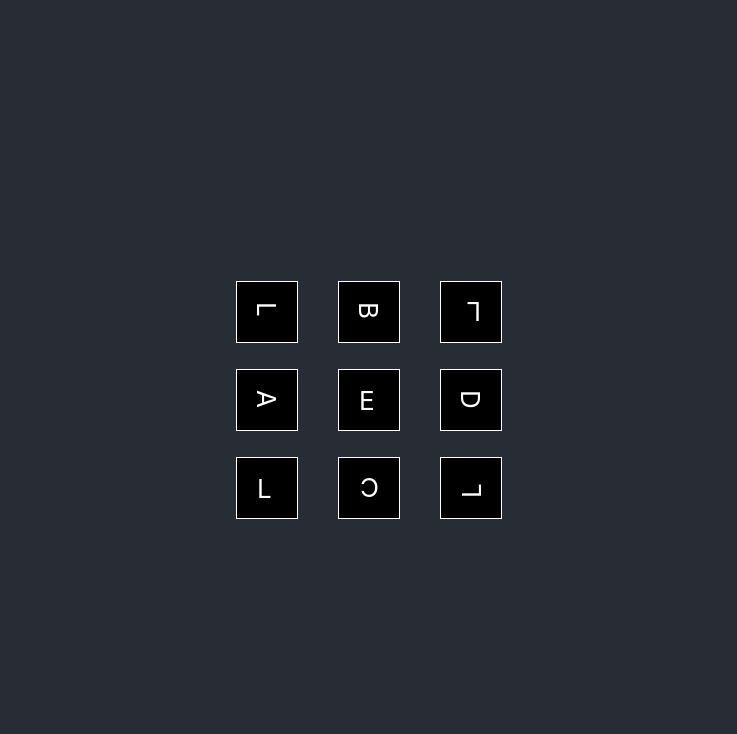
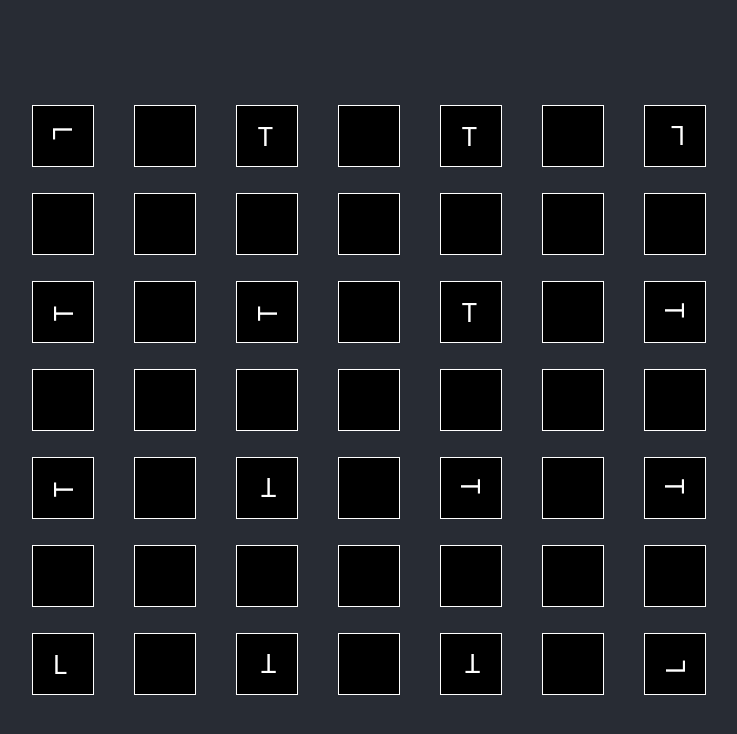
Before and after one commit to nicoletademaru/labrynth, a React (Create React App) app: page / in a window 1280 px wide. Shown: the top 734 px of the page, without its empty margins (311-1048 px from the left). Built offline with nearby package versions, Linux system fonts and the light colour scheme.

Commit message:
Created full board with fixed tiles

```diff
--- a/src/components/board/board.jsx
+++ b/src/components/board/board.jsx
@@ -15,49 +15,75 @@ export default function Board(props) {
 
     return orientations[Math.floor(Math.random()* orientations.length)]
   }
+  const nonfixedTilesArray = [];
 
-  const nonfixedTiles = [
-    {
+  for (let i = 0; i < 34; i++) {
+    let tile = {
       spawn: 0,
-      treasure: "",
       orientation: getRandOrientation(),
-      shape: "A",
       extra: false,
-      used: false
-    },
-    {
-      spawn: 0,
-      treasure: "",
-      orientation: getRandOrientation(),
-      shape: "B",
-      extra: false,
-      used: false
-    },
-    {
-      spawn: 0,
-      treasure: "",
-      orientation: getRandOrientation(),
-      shape: "C",
-      extra: false,
-      used: false
-    },
-    {
-      spawn: 0,
-      treasure: "",
-      orientation: getRandOrientation(),
-      shape: "D",
-      extra: false,
-      used: false
-    },
-    {
-      spawn: 0,
-      treasure: "",
-      orientation: getRandOrientation(),
-      shape: "E",
-      extra: false,
-      used: false
-    },
-  ];
+      used: false,
+    }
+
+    if (i === 0) tile.extra = true;
+
+    switch (true) {
+      case (i < 15):
+        tile.shape = "L";
+        break;
+      case (i < 21):
+        tile.shape = "T";
+        break;
+      default:
+        tile.shape = "I"
+        break;
+    }
+
+    nonfixedTilesArray.push(tile)
+  }
+
+  // const nonfixedTiles = [
+  //   {
+  //     spawn: 0,
+  //     treasure: "",
+  //     orientation: getRandOrientation(),
+  //     shape: "A",
+  //     extra: false,
+  //     used: false
+  //   },
+  //   {
+  //     spawn: 0,
+  //     treasure: "",
+  //     orientation: getRandOrientation(),
+  //     shape: "B",
+  //     extra: false,
+  //     used: false
+  //   },
+  //   {
+  //     spawn: 0,
+  //     treasure: "",
+  //     orientation: getRandOrientation(),
+  //     shape: "C",
+  //     extra: false,
+  //     used: false
+  //   },
+  //   {
+  //     spawn: 0,
+  //     treasure: "",
+  //     orientation: getRandOrientation(),
+  //     shape: "D",
+  //     extra: false,
+  //     used: false
+  //   },
+  //   {
+  //     spawn: 0,
+  //     treasure: "",
+  //     orientation: getRandOrientation(),
+  //     shape: "E",
+  //     extra: false,
+  //     used: false
+  //   },
+  // ];
   const fixedBoard = [
     [{
       spawn: 1,
@@ -67,52 +93,138 @@ export default function Board(props) {
       extra: false,
       used: true
     }, null, {
+      spawn: 0,
+      treasure: "",
+      orientation: 270,
+      shape: "T",
+      extra: false,
+      used: true
+    }, null, {
+      spawn: 0,
+      treasure: "",
+      orientation: 270,
+      shape: "T",
+      extra: false,
+      used: true
+    }, null, {
       spawn: 2,
       treasure: "",
       orientation: 0,
       shape: "L",
       extra: false,
       used: true
+    }
+  ],
+    [null, null, null, null, null, null, null],
+    [{
+      spawn: 0,
+      treasure: "",
+      orientation: 0,
+      shape: "T",
+      extra: false,
+      used: true
+    }, null,{
+      spawn: 0,
+      treasure: "",
+      orientation: 270,
+      shape: "T",
+      extra: false,
+      used: true
+    }, null,{
+      spawn: 0,
+      treasure: "",
+      orientation: 180,
+      shape: "T",
+      extra: false,
+      used: true
+    }, null,{
+      spawn: 0,
+      treasure: "",
+      orientation: 180,
+      shape: "T",
+      extra: false,
+      used: true
     }],
-    [null, null, null],
+    [null, null, null, null, null, null, null],
     [{
-      spawn: 4,
+      spawn: 0,
+      treasure: "",
+      orientation: 0,
+      shape: "T",
+      extra: false,
+      used: true
+    }, null,{
+      spawn: 0,
+      treasure: "",
+      orientation: 0,
+      shape: "T",
+      extra: false,
+      used: true
+    }, null,{
+      spawn: 0,
+      treasure: "",
+      orientation: 90,
+      shape: "T",
+      extra: false,
+      used: true
+    }, null,{
+      spawn: 0,
+      treasure: "",
+      orientation: 180,
+      shape: "T",
+      extra: false,
+      used: true
+    }],
+    [null, null, null, null, null, null, null],
+    [{
+      spawn: 3,
       treasure: "",
       orientation: 180,
       shape: "L",
       extra: false,
       used: true
     }, null, {
-      spawn: 3,
+      spawn: 0,
+      treasure: "",
+      orientation: 90,
+      shape: "T",
+      extra: false,
+      used: true
+    }, null, {
+      spawn: 0,
+      treasure: "",
+      orientation: 90,
+      shape: "T",
+      extra: false,
+      used: true
+    }, null, {
+      spawn: 4,
       treasure: "",
       orientation: 270,
       shape: "L",
       extra: false,
       used: true
-    }]
-  ]; // matrix filled with every fixed tile
+    }
+  ]]; // matrix filled with every fixed tile
 
   // itr through fixed board
   // if we're on an empty spot pick random number in nonfixedTiles
 
-  for (let i = 0; i < fixedBoard.length; i++) {
-    for (let j = 0; j < fixedBoard.length;) {
-      const currTile = fixedBoard[i][j];
-      if (!currTile) {
-        let randNum = Math.floor(Math.random() * nonfixedTiles.length);
-        console.log(randNum)
-        console.log(nonfixedTiles[randNum].used)
-
-        if (!nonfixedTiles[randNum].used) {
-          fixedBoard[i][j] = nonfixedTiles[randNum];
-          nonfixedTiles[randNum].used = true;
-          j++;
-        }
-      } else {
-        j++;
-      }
-    }
-  }
+  // for (let i = 0; i < fixedBoard.length; i++) {
+  //   for (let j = 0; j < fixedBoard.length;) {
+  //     const currTile = fixedBoard[i][j];
+  //     if (!currTile) {
+  //       let randNum = Math.floor(Math.random() * nonfixedTilesArray.length);
+  //       if (!nonfixedTilesArray[randNum].used) {
+  //         fixedBoard[i][j] = nonfixedTilesArray[randNum];
+  //         nonfixedTilesArray[randNum].used = true;
+  //         j++;
+  //       }
+  //     } else {
+  //       j++;
+  //     }
+  //   }
+  // }
 
   return (
     <div>
```
